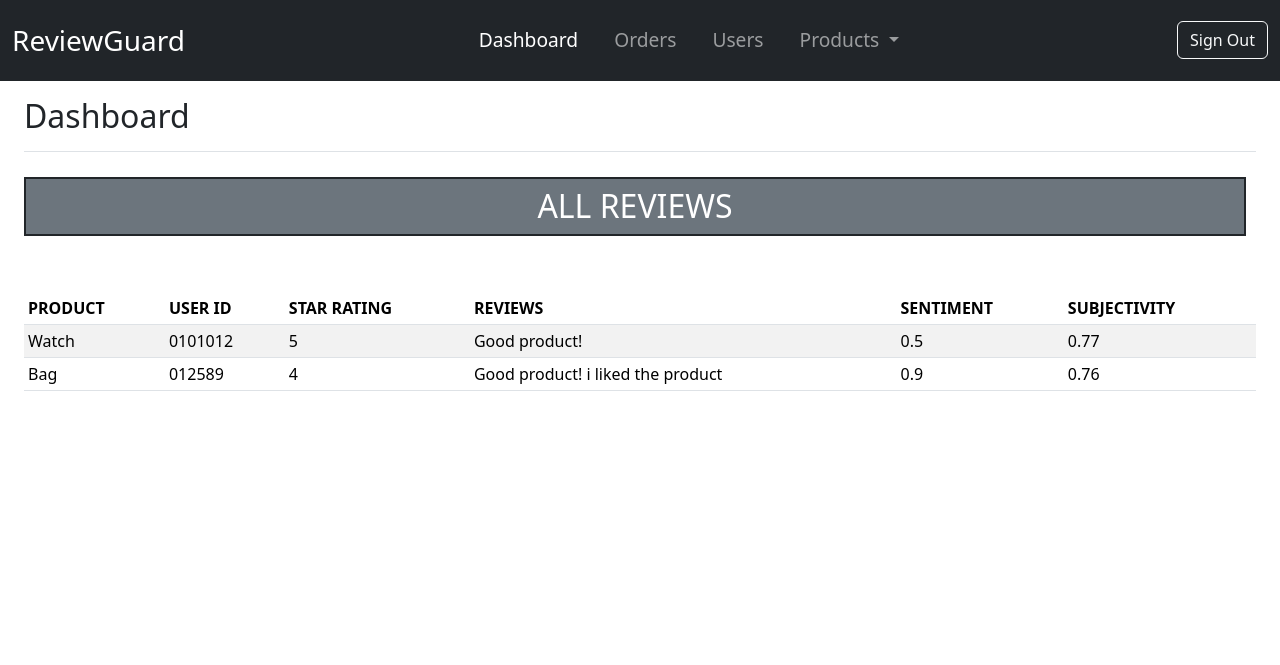
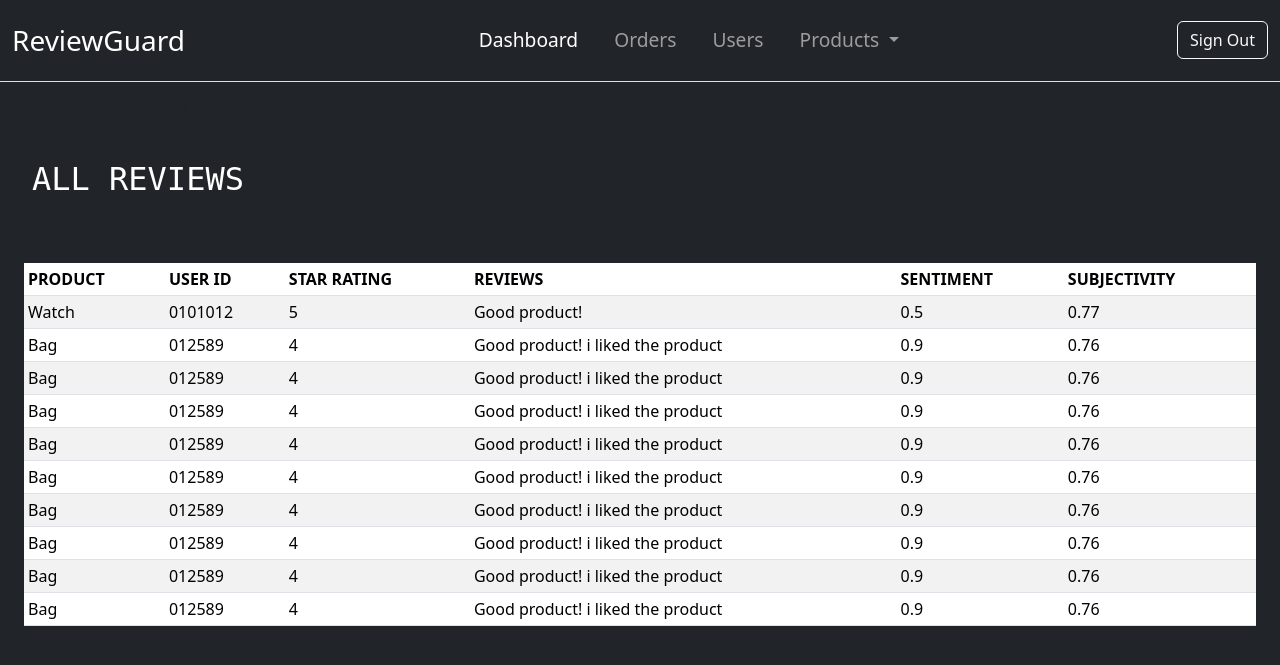
Before and after one commit to musaibmirrr/ReviewGuard, a Django app: page /dash/ in a window 1280 px wide. Shown: the top 665 px of the page. Run offline with Django 5.2, Linux system fonts and the light colour scheme; some libraries are stand-ins or nearby versions.

Commit message:
Initial Django project setup

```diff
--- a/backendApp/templates/boilerplate.html
+++ b/backendApp/templates/boilerplate.html
@@ -48,11 +48,14 @@
 
       }
       .reviewtext{
-        margin-top: 25px;
-        margin-right: 10px;
+        /* margin-top: 5px; */
+        /* margin-right: 10px; */
         /* font-weight: 100; */
-        text-align: center;
+        /* text-align: center; */
         color: white;
+      }
+      body{
+        background-color: rgba(33,37,41, 1);
       }
 
     </style>
@@ -63,7 +66,7 @@
   </head>
   <body>
 
-    <nav class="navbar navbar-expand-lg navbar-dark bg-dark ">
+    <nav class="navbar navbar-expand-lg navbar-dark bg-dark border-bottom">
       <div class="container-fluid">
         <a class="navbar-brand fs-3" href="#">ReviewGuard</a>
         <button class="navbar-toggler" type="button" data-bs-toggle="collapse" data-bs-target="#navbarSupportedContent" aria-controls="navbarSupportedContent" aria-expanded="false" aria-label="Toggle navigation">
--- a/backendApp/templates/dashboard.html
+++ b/backendApp/templates/dashboard.html
@@ -4,7 +4,7 @@
 {% comment %} class="col-md-9 ms-sm-auto col-lg-10 px-md-4" {% endcomment %}
 <main class="px-md-4">
     <div
-        class="d-flex justify-content-between flex-wrap flex-md-nowrap align-items-center pt-3 pb-2 mb-3 border-bottom">
+        class="d-flex justify-content-between flex-wrap flex-md-nowrap align-items-center pt-3 pb-2 ">
         <h1 class="h2">Dashboard</h1>
 
     </div>
@@ -12,7 +12,7 @@
     <div>
 
         <!-- class=" border border-dark" -->
-       <h2 class="d-flex justify-content-center d-inline border border-2 border-rounded-pill border-dark p-2 bg-secondary  reviewtext  "> ALL REVIEWS</h2>
+       <h2 class="  p-2 reviewtext  " style="font-family: 'monospace', sans-serif;"> ALL REVIEWS</h2>
 
         <br>
         <br>
@@ -47,6 +47,70 @@
                         <td>0.9</td>
                         <td>0.76</td>
                     </tr>
+                    <tr>
+                        <td>Bag</td>
+                        <td>012589</td>
+                        <td>4</td>
+                        <td>Good product! i liked the product</td>
+                        <td>0.9</td>
+                        <td>0.76</td>
+                    </tr>
+                    <tr>
+                        <td>Bag</td>
+                        <td>012589</td>
+                        <td>4</td>
+                        <td>Good product! i liked the product</td>
+                        <td>0.9</td>
+                        <td>0.76</td>
+                    </tr>
+                    <tr>
+                        <td>Bag</td>
+                        <td>012589</td>
+                        <td>4</td>
+                        <td>Good product! i liked the product</td>
+                        <td>0.9</td>
+                        <td>0.76</td>
+                    </tr>
+                    <tr>
+                        <td>Bag</td>
+                        <td>012589</td>
+                        <td>4</td>
+                        <td>Good product! i liked the product</td>
+                        <td>0.9</td>
+                        <td>0.76</td>
+                    </tr>
+                    <tr>
+                        <td>Bag</td>
+                        <td>012589</td>
+                        <td>4</td>
+                        <td>Good product! i liked the product</td>
+                        <td>0.9</td>
+                        <td>0.76</td>
+                    </tr>
+                    <tr>
+                        <td>Bag</td>
+                        <td>012589</td>
+                        <td>4</td>
+                        <td>Good product! i liked the product</td>
+                        <td>0.9</td>
+                        <td>0.76</td>
+                    </tr>
+                    <tr>
+                        <td>Bag</td>
+                        <td>012589</td>
+                        <td>4</td>
+                        <td>Good product! i liked the product</td>
+                        <td>0.9</td>
+                        <td>0.76</td>
+                    </tr>
+                    <tr>
+                        <td>Bag</td>
+                        <td>012589</td>
+                        <td>4</td>
+                        <td>Good product! i liked the product</td>
+                        <td>0.9</td>
+                        <td>0.76</td>
+                    </tr>
 
                 </tbody>
             </table>
--- a/shop/templates/index.html
+++ b/shop/templates/index.html
@@ -7,7 +7,7 @@
 
   <main>
     <div class="position-relative overflow-hidden p-3 p-md-5 m-md-3 text-center bg-body-tertiary">
-      <div class="col-md-6 p-lg-5 mx-auto my-5 ">
+      <div class="col-md-6 p-lg-5 mx-auto  ">
         <h1 class="display-3 fw-bold py-2">STOP SHOP!</h1>
         <h3 class="fw-normal text-muted mb-3">Let's verbalize ourselves through fashion!</h3>
         <div class="d-flex gap-3 justify-content-center lead fw-normal">
```
Also changed, not shown: backendApp/templates/addproducts.html (+18 -17 lines), backendApp/templates/allorders.html (+54 -0 lines).
